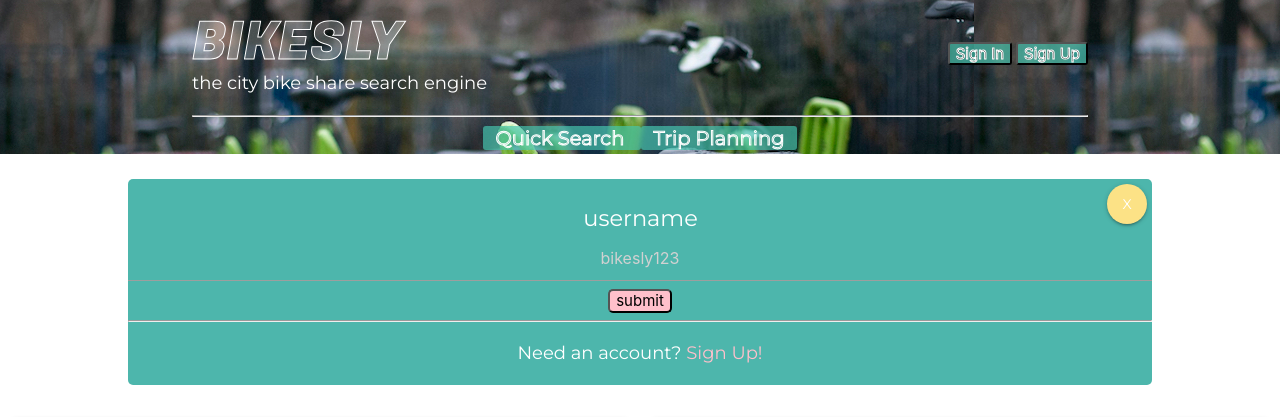
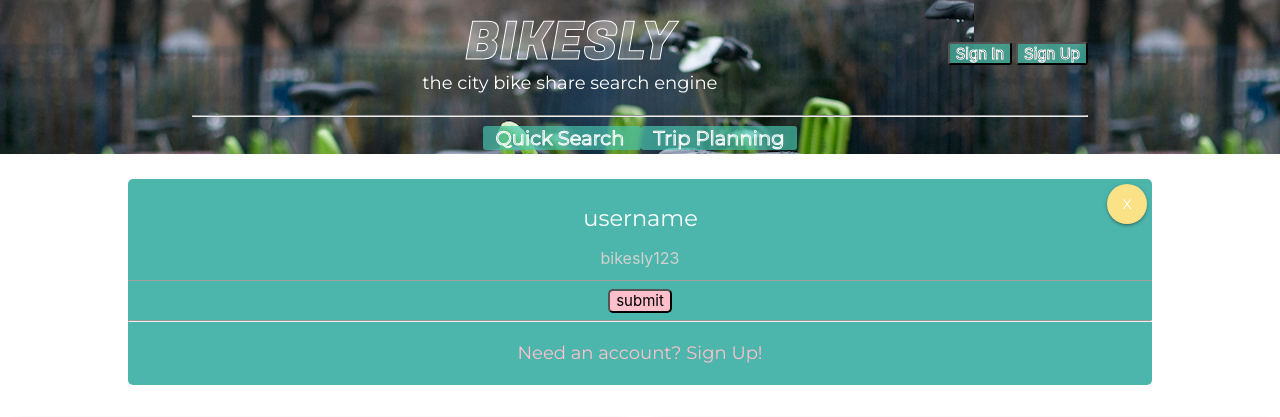
Before and after one commit to rafischer1/bikesly, a website: page index.html in a window 1280 px wide. Both pictures are taken after a click on the button "Sign In". Shown: the top 417 px of the page. Drawn offline with nearby package versions, Linux system fonts and the light colour scheme.

Commit message:
minor fixes

```diff
--- a/css/style.css
+++ b/css/style.css
@@ -32,7 +32,6 @@ header {
 h1.logo {
   font-family: 'Fugaz One', monospace;
   animation: slidein .5s linear 1s;
-  text-align: left;
   font-size: 350%;
   line-height: 5%;
 }
@@ -41,7 +40,6 @@ p.tag-line {
   -webkit-text-stroke-width: 0px;
   -webkit-text-stroke-color: black;
   color: white;
-  text-align: left;
 }
 
 .qRefs {
@@ -49,7 +47,7 @@ p.tag-line {
   color: rgba(237, 237, 237, 0.28);
   padding: 0px 12px;
   font-size: 130%;
-  background-color: rgba(71, 198, 177, 0.67);
+  background-color: hsla(170, 53%, 53%, 0.67);
   width: 300px;
   border-radius: 3px;
 }
@@ -142,11 +140,11 @@ p.tag-line {
   /* margin-bottom: 10%; */
 }
 
-p.signUP {
+.signUP {
   color: white;
 }
 
-a.signUP {
+.signUP {
   color: pink;
 }
 
@@ -159,9 +157,9 @@ p {
 }
 
 article {
-  /* padding: 35px 15px;   */
   grid-auto-flow: row;
 }
+
 div.cards {
   min-width: 400px;
 }
@@ -201,6 +199,8 @@ i.add:active {
     left: auto;
     right: auto;
 }
+
+/* display: none for DOM toggling*/
 
 div#quickSearchPopUp {
   display: none;
@@ -520,11 +520,6 @@ p.logo {
   }
 }
 
-
-
-
-
-
 /* animations */
 @keyframes slidein {
   0% {
--- a/js/app.js
+++ b/js/app.js
@@ -16,7 +16,6 @@ let signOut = document.getElementById('signOut')
 
 //DOM CONTENT LOADED
 document.addEventListener('DOMContentLoaded', () => {
-  setTimeout(function () { alert("Make me a better and more fun application: Trip Planning, Regional Searches, Possible Adjacent Destinations..."); }, 5000);
   console.log('script: on')
   signOut.style.display = 'none'
 
```
